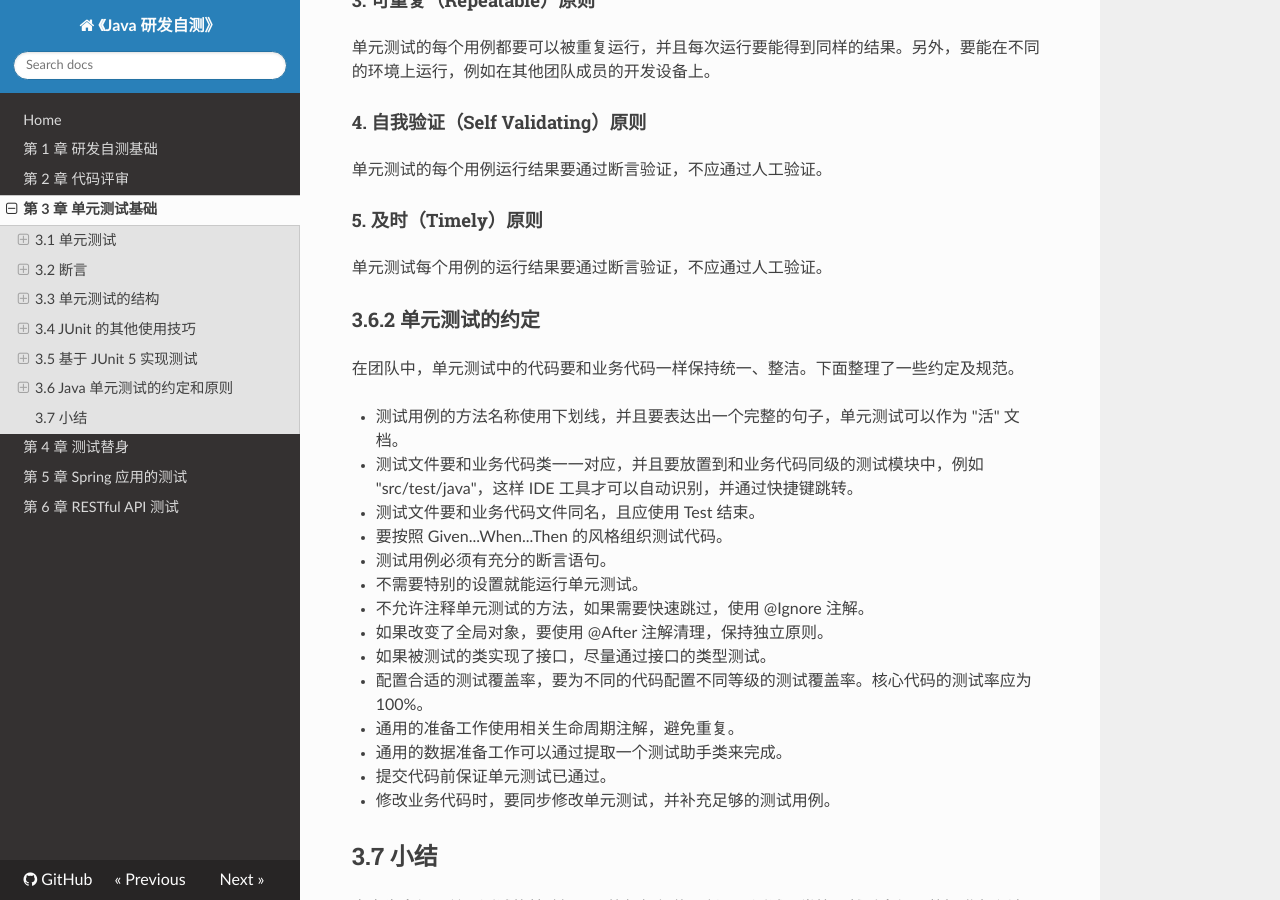
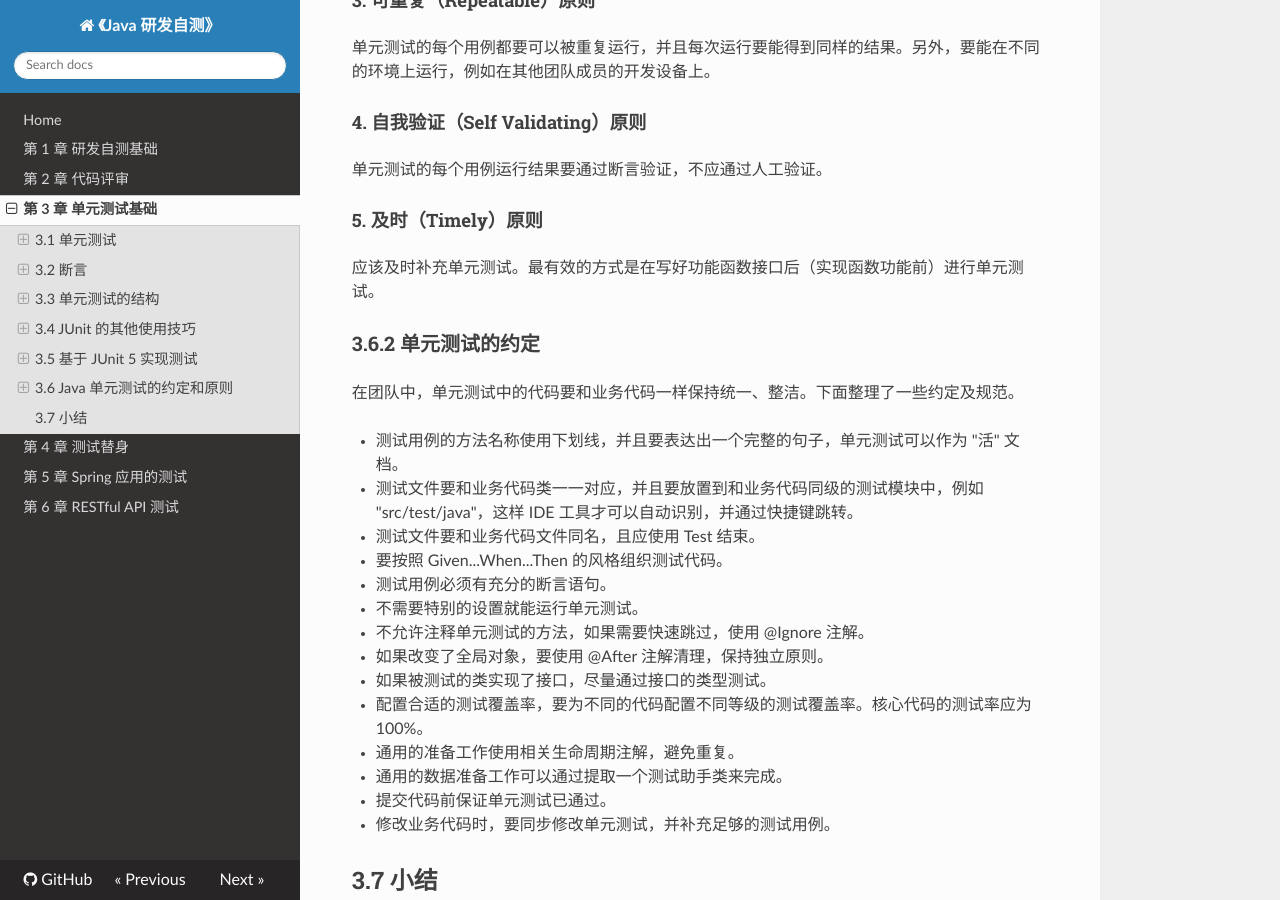
Before and after one commit to java-self-testing/java-self-testing-book, an MkDocs documentation site: the page built from docs/03-unit-testing-fundamentals.md, in a window 1280 px wide and 900 px high, scrolled down 29142 px. Built offline with MkDocs 1.6.1, drawn with Linux system fonts in a browser that asks for light colours; nearby versions of some CDN libraries.

Commit message:
Update 03-unit-testing-fundamentals.md
FIRST 原则 timely 描述勘误

```diff
--- a/docs/03-unit-testing-fundamentals.md
+++ b/docs/03-unit-testing-fundamentals.md
@@ -1180,7 +1180,7 @@ class MySpringUnitTest {
 
 #### 5. 及时（Timely）原则
 
-单元测试每个用例的运行结果要通过断言验证，不应通过人工验证。
+应该及时补充单元测试。最有效的方式是在写好功能函数接口后（实现函数功能前）进行单元测试。
 
 ### 3.6.2 单元测试的约定
 
```
